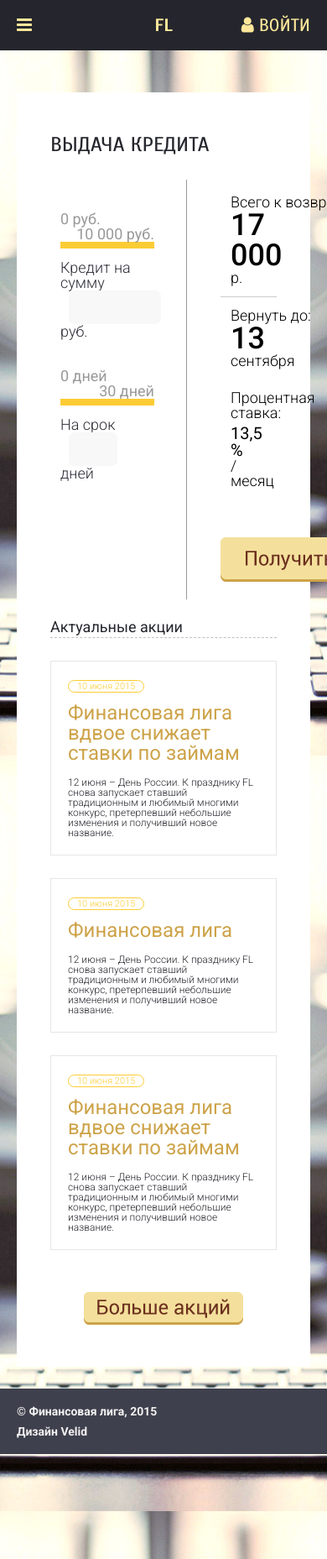
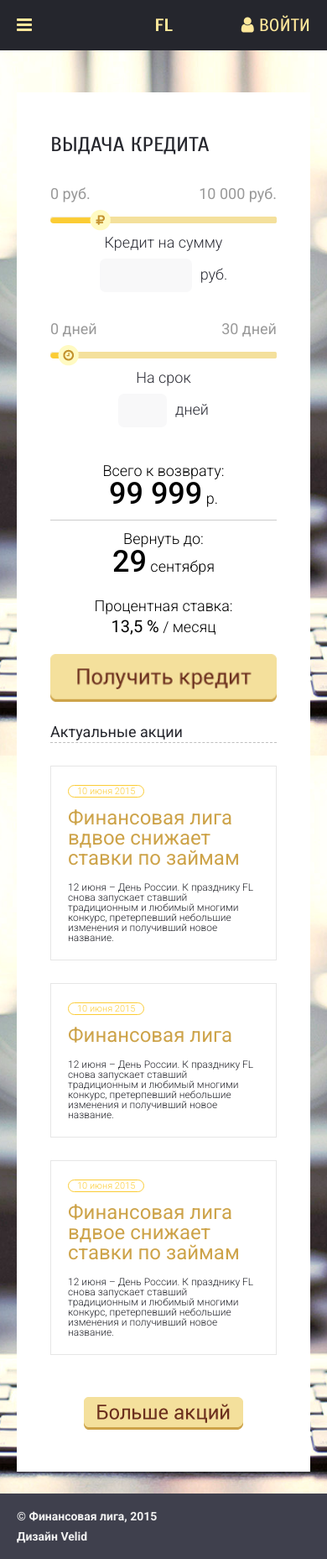
Before and after one commit to krupnov/mf-static, a Jekyll site: the page built from get_credit.html, in a window 390 px wide. Shown: the whole page at 84% size. Built offline with Jekyll 4.4.1, drawn with Linux system fonts in a browser that asks for light colours; nearby versions of some CDN libraries.

Commit message:
fix slider in get credit page, add responsive styles for get credit page

```diff
--- a/css/app/credits.css
+++ b/css/app/credits.css
@@ -104,7 +104,7 @@ div.get-credit-block div.promo-slider div.time div.labels label:last-child {
 	float: right;
 }
 
-div.get-credit-block div.promo-slider div.input-value {
+div.get-credit-block div.promo-slider div.input-value, div.get-credit-block div.promo-slider div.input-value label {
 	color: #2e2f38;
 	font-size: 18px;
 	font-weight: 300;
--- /dev/null
+++ b/css/responsive/credits.css
@@ -0,0 +1,27 @@
+@media only screen and (min-width: 848px) and (max-width: 1000px) {
+	div.credit-calculation div.calculation-fields label { width: 100%; }
+}
+
+@media (max-width: 847px) {
+	div.get-credit-block div.promo-slider { margin-top: 38px; max-width: 100%; padding: 0px; }
+	div.get-credit-block div.credit-calculation {
+		border: 0px;
+		display: block;
+		margin: 30px auto 0;
+		max-width: 100%;
+		padding: 0px;
+		width: 312px;
+	}
+	div.credit-calculation div.get-credit-btn { margin-top: 10px; }
+}
+
+@media (max-width: 432px) {
+	div.get-credit-block div.promo-slider div.input-value { text-align: center; }
+	div.get-credit-block div.promo-slider div.input-value label { display: block; padding-bottom: 10px; width: 100%; }
+	div.get-credit-block div.promo-slider div.input-value input { margin-left: 0px; }
+
+	div.credit-calculation { text-align: center; }
+	div.credit-calculation div.calculation-fields label { width: 100%; }
+	div.credit-calculation div.get-credit-btn { width: 100%; }
+	div.credit-calculation div.get-credit-btn img { width: 100%; height: auto; }
+}
--- a/css/responsive/media.css
+++ b/css/responsive/media.css
@@ -3,3 +3,4 @@
 @import "auth.css" all;
 @import "news.css" all;
 @import "profile.css" all;
+@import "credits.css" all;
--- a/get_credit.html
+++ b/get_credit.html
@@ -12,7 +12,8 @@ layout: default
 			</div>
 			<div id="slider-amount"></div>
 			<div class="input-value">
-				Кредит на сумму<input type="text" id="input-amount">руб.
+				<label>Кредит на сумму</label>
+				<input type="text" id="input-amount">руб.
 			</div>
 		</div>
 		<div class="time">
@@ -21,18 +22,19 @@ layout: default
 			</div>
 			<div id="slider-time"></div>
 			<div class="input-value">
-				На срок<input type="text" id="input-time">дней
+				<label>На срок</label>
+				<input type="text" id="input-time">дней
 			</div>
 		</div>
 	</div>
 	<div class="credit-calculation">
 		<div class="calculation-fields">
 			<label>Всего к возврату:</label>
-			<span class="return-sum">17 000</span> р.
+			<span class="return-sum">99 999</span> р.
 		</div>
 		<div class="calculation-fields">
 			<label>Вернуть до:</label>
-			<span class="return-date">13</span> сентября
+			<span class="return-date">29</span> сентября
 		</div>
 		<div class="calculation-fields">
 			<label class="interest-rate">Процентная ставка:</label><br />
--- a/javascripts/application.js
+++ b/javascripts/application.js
@@ -2,6 +2,10 @@ $(document).on('ready page:load', function() {
 //	creditBlocks.init();
 
 	if(($('div.promo-cover').length > 0)) {
+		getCreditSliders.init();
+	}
+
+	if(($('div.get-credit-block').length > 0)) {
 		getCreditSliders.init();
 	}
 
```
